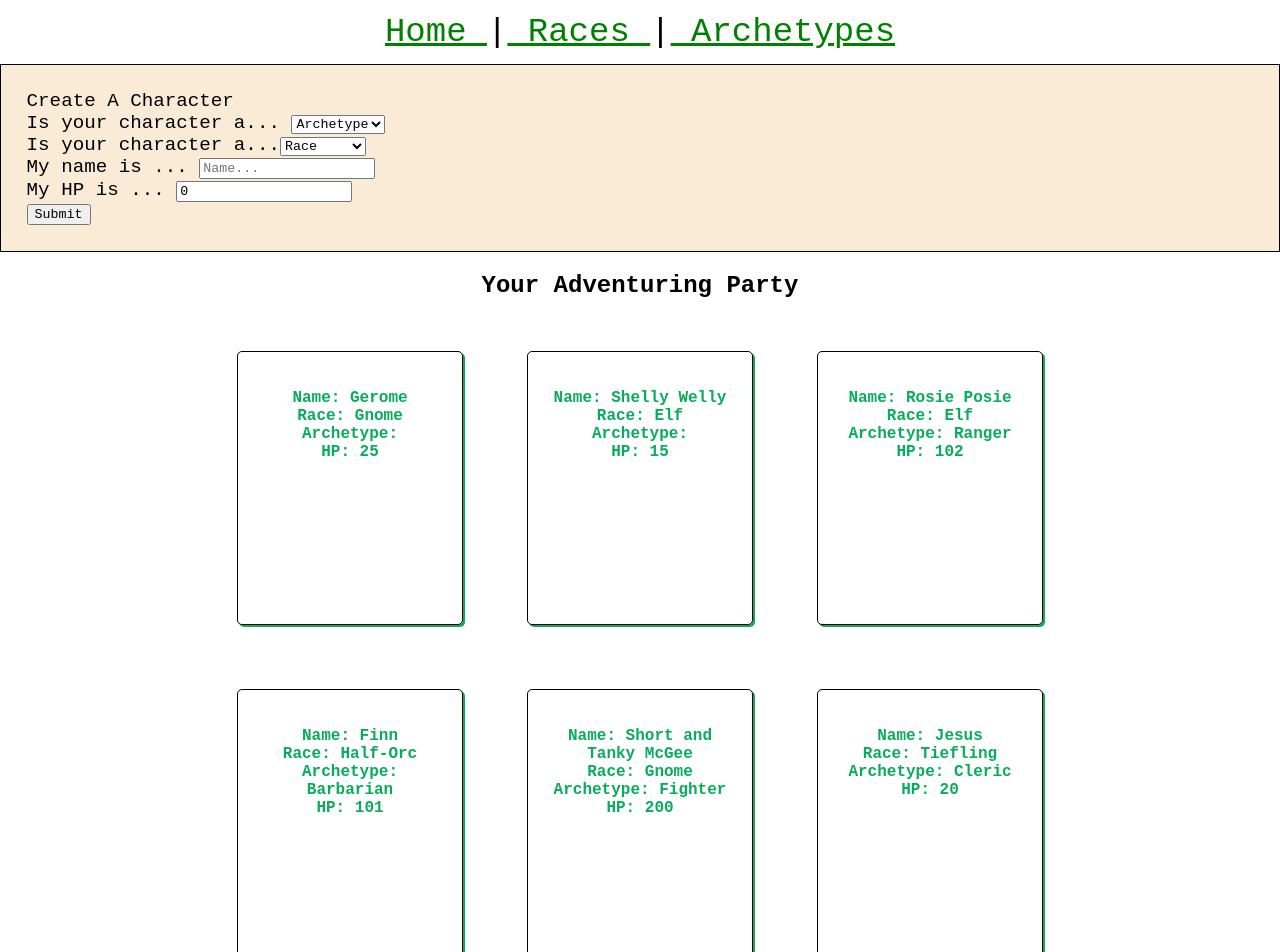
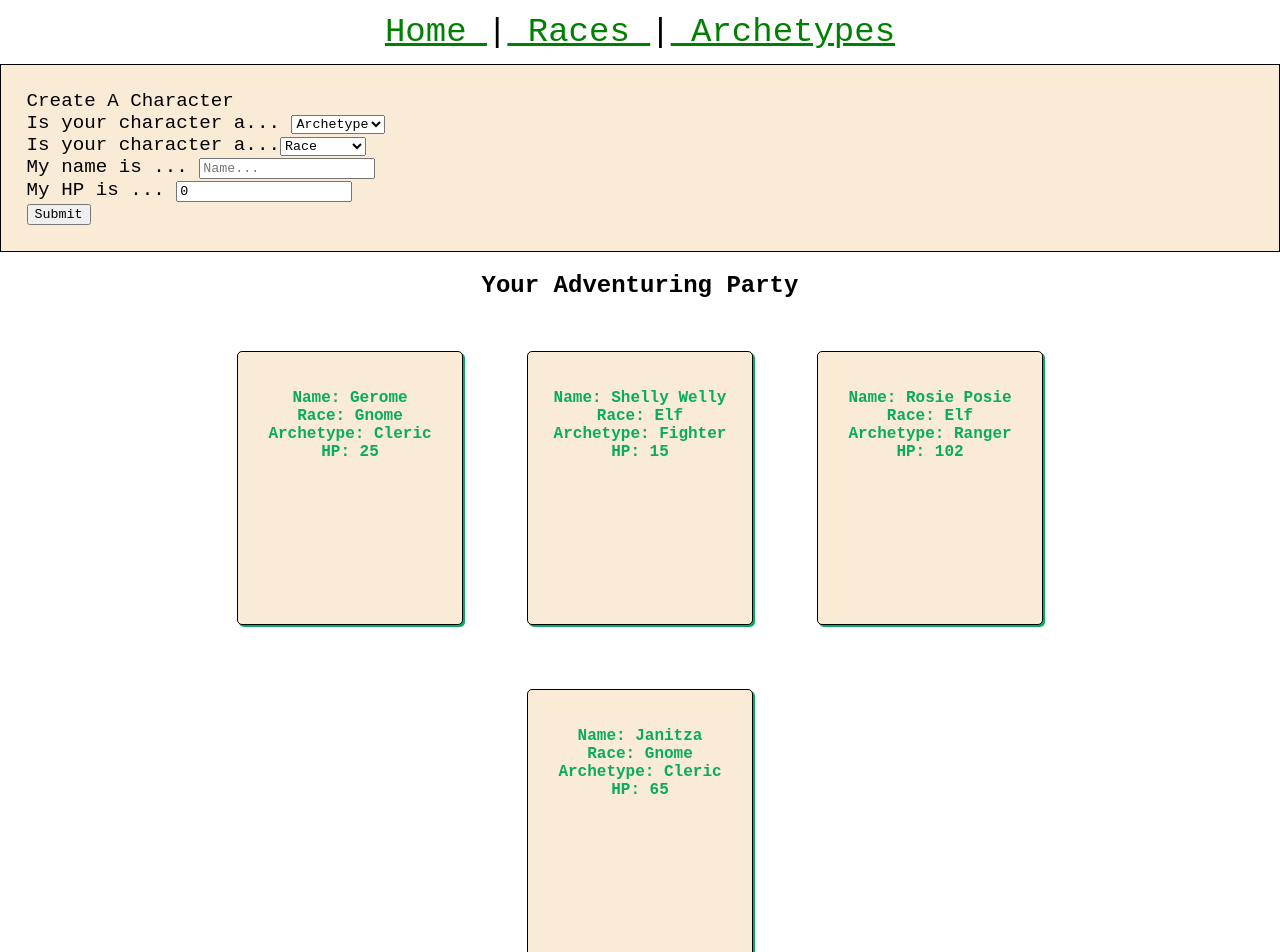
Before and after one commit to slopez421/character-creator, a React (Create React App) app: page /home in a window 1280 px wide. Shown: the top 952 px of the page. Built offline with nearby package versions, Linux system fonts and the light colour scheme; data requests are answered from the project's data file.

Commit message:
styling bg color to card

```diff
--- a/db.json
+++ b/db.json
@@ -4,14 +4,14 @@
       "id": 1,
       "name": "Gerome",
       "race": "Gnome",
-      "class": "Cleric",
+      "archetype": "Cleric",
       "hp": 25
     },
     {
       "id": 2,
       "name": "Shelly Welly",
       "race": "Elf",
-      "class": "Ranger",
+      "archetype": "Fighter",
       "hp": 15
     },
     {
@@ -22,53 +22,11 @@
       "id": 3
     },
     {
-      "name": "Finn",
-      "hp": "101",
-      "race": "Half-Orc",
-      "archetype": "Barbarian",
+      "name": "Janitza",
+      "hp": "65",
+      "race": "Gnome",
+      "archetype": "Cleric",
       "id": 4
-    },
-    {
-      "name": "Short and Tanky McGee",
-      "hp": "200",
-      "race": "Gnome",
-      "archetype": "Fighter",
-      "id": 5
-    },
-    {
-      "name": "Jesus",
-      "hp": "20",
-      "race": "Tiefling",
-      "archetype": "Cleric",
-      "id": 6
-    },
-    {
-      "name": "Testing",
-      "hp": "102",
-      "race": "Elf",
-      "archetype": "Barbarian",
-      "id": 7
-    },
-    {
-      "name": "Finn",
-      "hp": "60",
-      "race": "Elf",
-      "archetype": "Barbarian",
-      "id": 8
-    },
-    {
-      "name": "Fix it Felix",
-      "hp": "22",
-      "race": "Elf",
-      "archetype": "Cleric",
-      "id": 9
-    },
-    {
-      "name": "Whitney",
-      "hp": "200",
-      "race": "Elf",
-      "archetype": "Ranger",
-      "id": 10
     }
   ]
 }
--- a/src/App.css
+++ b/src/App.css
@@ -25,6 +25,7 @@
 .card {
   text-align: center;
   border: black solid 1px;
+  background-color: antiquewhite;
   padding: 1rem;
   width: 12rem;
   height: 15rem;
```
